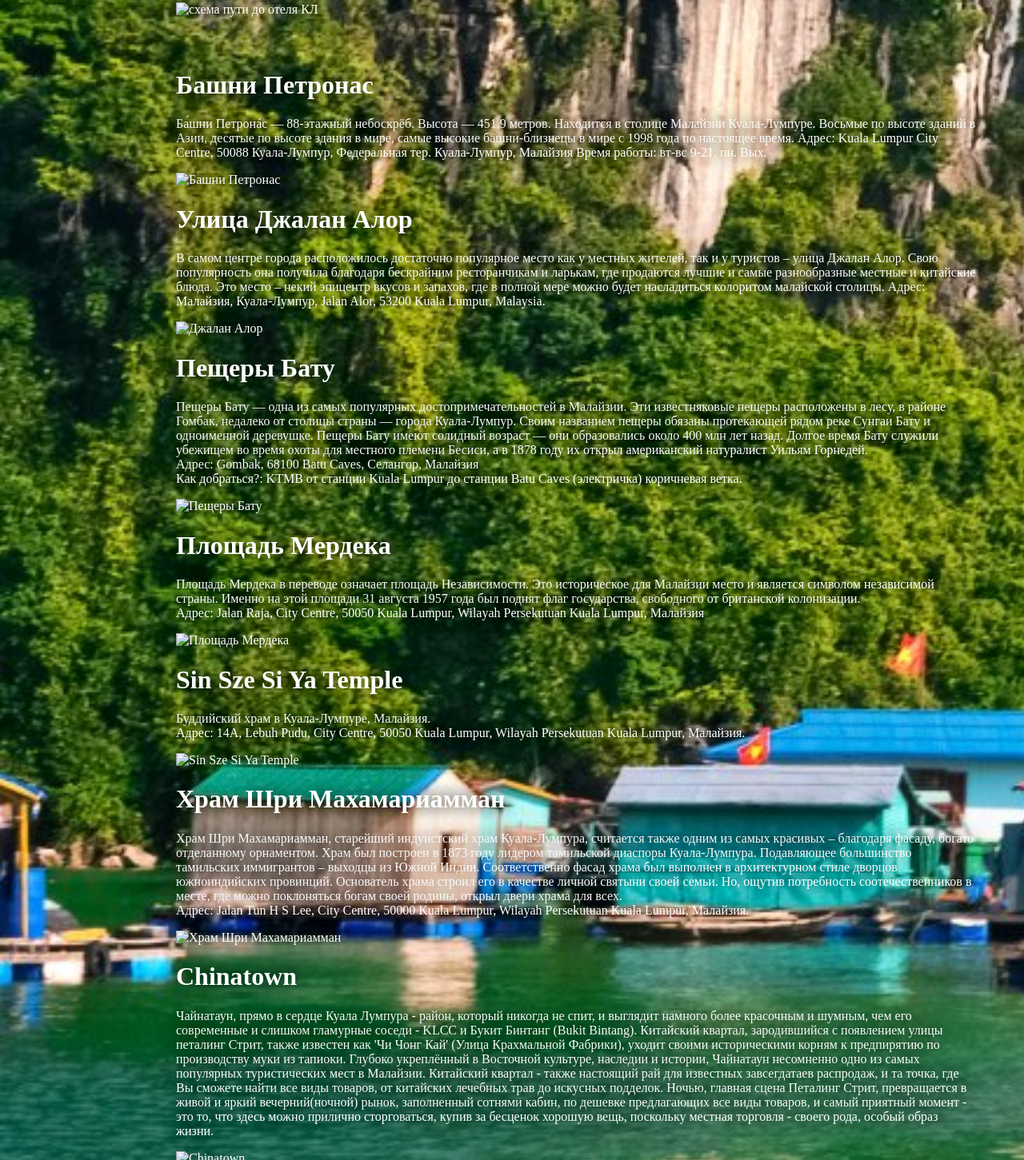
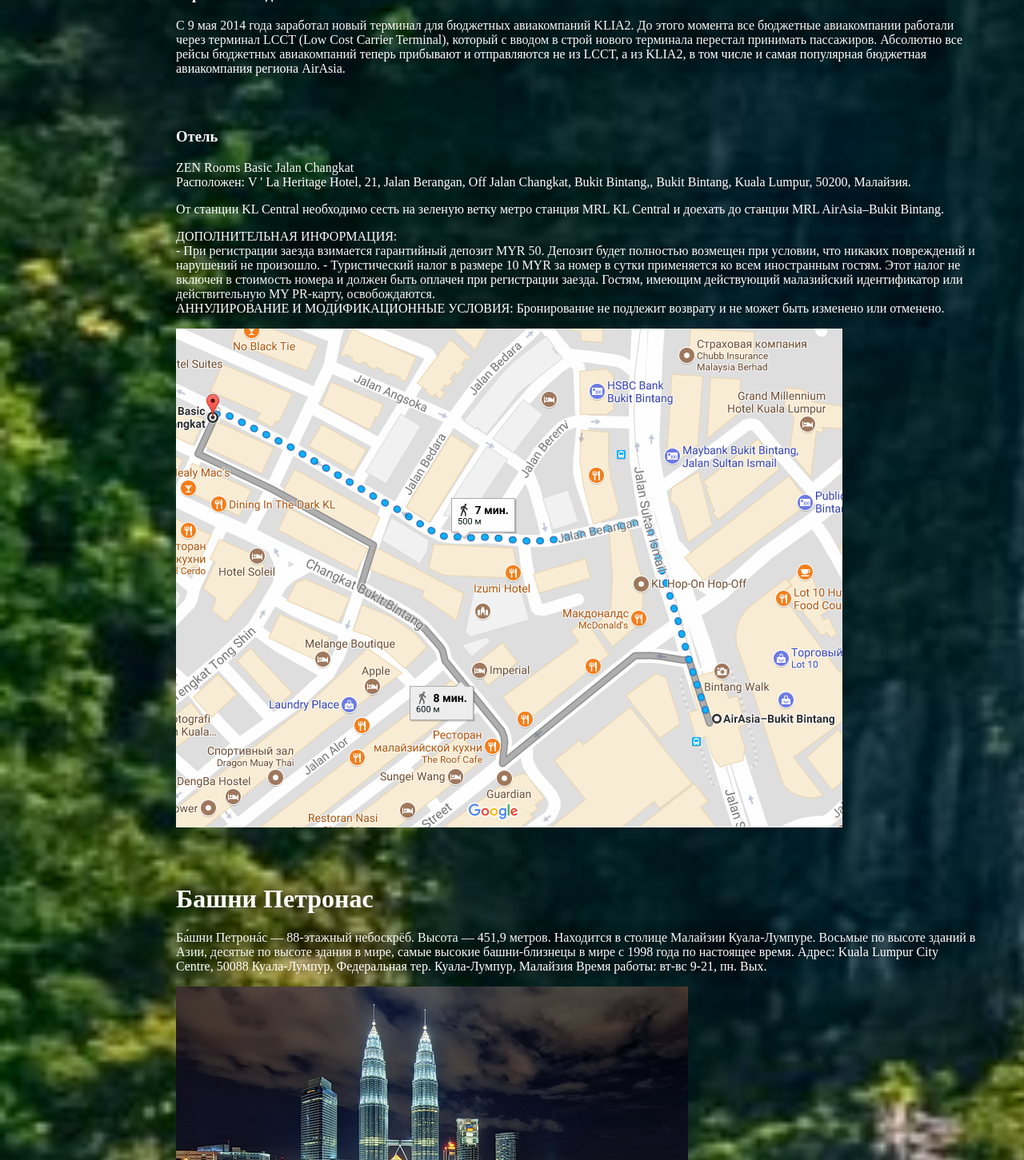
Before and after one commit to garnich/garnich.github.io, a plain HTML site: page trip-helper/pages/Kuala-Lumpur.html in a window 1280 px wide. Shown: the part 2068-3519 px from the top of the page at 80% size. Drawn offline with Linux system fonts and the light colour scheme.

Commit message:
fix image way

```diff
--- a/trip-helper/pages/Kuala-Lumpur.html
+++ b/trip-helper/pages/Kuala-Lumpur.html
@@ -125,7 +125,7 @@
 				третьем этаже аэропорта.
 				Здесь можно обменять деньги. Курс обмена валюты в аэропорту, как и обычно, немного
 				ниже, чем в городе...</p>
-				<p class="skhema"><img src="img/Kuala-Lumpur-International-Airport-Map.png" alt="схема аэропрота КЛ"></p>
+				<p class="skhema"><img src="../img/Kuala-Lumpur-International-Airport-Map.png" alt="схема аэропрота КЛ"></p>
 			<h3>Теперь о том, как добраться из KLIA в город</h3>
 				<p>Самый быстрый способ – на поезде KLIA Express или KLIA Transit . Это быстрейший
 					способ добраться до центра города. Два вида поездов осуществляют сообщение
@@ -200,7 +200,7 @@
 				АННУЛИРОВАНИЕ И МОДИФИКАЦИОННЫЕ УСЛОВИЯ:
 				Бронирование не подлежит возврату и не может быть изменено или отменено.
 					</p>
-		<p class="way"><img src="img/way to hotel KL.png" alt="схема пути до отеля КЛ"></p>
+		<p class="way"><img src="../img/way to hotel KL.png" alt="схема пути до отеля КЛ"></p>
 		</div>
 		<a name="places"></a>
 		<div class="aero places">
@@ -212,7 +212,7 @@
 					Адрес: Kuala Lumpur City Centre, 50088 Куала-Лумпур, Федеральная тер.
 					Куала-Лумпур, Малайзия
 					Время работы: вт-вс 9-21, пн. Вых.</p>
-				<p class="places1"><img src="img/Bashni-Petronas.jpg" alt="Башни Петронас"></p>
+				<p class="places1"><img src="../img/Bashni-Petronas.jpg" alt="Башни Петронас"></p>
 			<h1>Улица Джалан Алор</h1>
 				<p>В самом центре города расположилось достаточно популярное место как у местных
 					жителей, так и у туристов – улица Джалан Алор. Свою популярность она получила
@@ -220,7 +220,7 @@
 					разнообразные местные и китайские блюда. Это место – некий эпицентр вкусов и
 					запахов, где в полной мере можно будет насладиться колоритом малайской столицы.
 					Адрес:  Малайзия, Куала-Лумпур, Jalan Alor, 53200 Kuala Lumpur, Malaysia.</p>
-				<p class="places1"><img src="img/jalan-alor.jpg" alt="Джалан Алор"></p>
+				<p class="places1"><img src="../img/jalan-alor.jpg" alt="Джалан Алор"></p>
 			<h1>Пещеры Бату</h1>
 				<p>Пещеры Бату — одна из самых популярных достопримечательностей в Малайзии.
 					Эти известняковые пещеры расположены в лесу, в районе Гомбак, недалеко от
@@ -232,7 +232,7 @@
 					Адрес: Gombak, 68100 Batu Caves, Селангор, Малайзия</br>
 					Как добраться?: KTMB от станции Kuala Lumpur до станции Batu Caves (электричка)
 					коричневая ветка.</p>
-				<p class="places1"><img src="img/batu caves.jpg" alt="Пещеры Бату"></p>
+				<p class="places1"><img src="../img/batu caves.jpg" alt="Пещеры Бату"></p>
 			<h1>Площадь Мердека</h1>
 				<p>Площадь Мердека в переводе означает площадь Независимости. Это историческое
 					для Малайзии место и является символом независимой страны. Именно на этой площади
@@ -240,12 +240,12 @@
 					колонизации.</br>
 					Адрес: Jalan Raja, City Centre, 50050 Kuala Lumpur, Wilayah Persekutuan Kuala
 					Lumpur, Малайзия</p>
-				<p class="places1"><img src="img/merdeka-square.jpg" alt="Площадь Мердека"></p>
+				<p class="places1"><img src="../img/merdeka-square.jpg" alt="Площадь Мердека"></p>
 			<h1>Sin Sze Si Ya Temple</h1>
 				<p>Буддийский храм в Куала-Лумпуре, Малайзия.</br>
 					Адрес: 14A, Lebuh Pudu, City Centre, 50050 Kuala Lumpur, Wilayah Persekutuan
 					Kuala Lumpur, Малайзия.</p>
-				<p class="places1"><img src="img/Sin Sze Si Ya Temple.jpg" alt="Sin Sze Si Ya Temple"></p>
+				<p class="places1"><img src="../img/Sin Sze Si Ya Temple.jpg" alt="Sin Sze Si Ya Temple"></p>
 			<h1>Храм Шри Махамариамман</h1>
 				<p>Храм Шри Махамариамман, старейший индуистский храм Куала-Лумпура, считается
 					также одним из самых красивых – благодаря фасаду, богато отделанному орнаментом.
@@ -257,7 +257,7 @@
 					родины, открыл двери храма для всех.</br>
 					Адрес: Jalan Tun H S Lee, City Centre, 50000 Kuala Lumpur, Wilayah Persekutuan
 					Kuala Lumpur, Малайзия.</p>
-				<p class="places1"><img src="img/Sri-Mahamariamman.jpg" alt="Храм Шри Махамариамман"></p>
+				<p class="places1"><img src="../img/Sri-Mahamariamman.jpg" alt="Храм Шри Махамариамман"></p>
 			<h1>Chinatown</h1>
 				<p>Чайнатаун, прямо в сердце Куала Лумпура - район, который никогда не спит,
 					и выглядит намного более красочным и шумным, чем его современные и слишком
@@ -273,7 +273,7 @@
 					предлагающих все виды товаров, и самый приятный момент - это то, что здесь
 					можно прилично сторговаться, купив за бесценок хорошую вещь, поскольку местная
 					торговля - своего рода, особый образ жизни.</p>
-				<p class="places1"><img src="img/Chinatown.jpg" alt="Chinatown"></p>
+				<p class="places1"><img src="../img/Chinatown.jpg" alt="Chinatown"></p>
 			<h1>Masjid Negara</h1>
 				<p>Негара (малайск. Masjid Negara) — национальная малайзийская мечеть Куала-Лумпура,
 					построенная в 1965 году. Главный зал мечети вмещает 8 тыс. человек и особенно
@@ -283,7 +283,7 @@
 					углов купола 16, и они ничего не символизируют.</br>
 					Адрес: Jalan Perdana, Tasik Perdana, 50480 Kuala Lumpur, Wilayah Persekutuan
 					Kuala Lumpur, Малайзия.</p>
-				<p class="places1"><img src="img/masjid-negara.jpg" alt="Masjid Negara"></p>
+				<p class="places1"><img src="../img/masjid-negara.jpg" alt="Masjid Negara"></p>
 			<h1>Телебашня Менара</h1>
 				<p>Менара Куала-Лумпур (малайск. Menara Kuala Lumpur, распространено Menara KL)
 					— официальное название куала-лумпурской телебашни. Строительство здания высотой
@@ -295,7 +295,7 @@
 					Menara KL получила неофициальное имя «Сад света».</br>
 					Адрес: Jalan P Ramlee, Kuala Lumpur, 50250 Kuala Lumpur, Wilayah Persekutuan
 					Kuala Lumpur, Малайзия.</p>
-				<p class="places1"><img src="img/KL-tower.jpg" alt="Manara Towe"></p>
+				<p class="places1"><img src="../img/KL-tower.jpg" alt="Manara Towe"></p>
 		</div>
 	</div>
 		<button type="button" name="button"><a href="../index.html">back</a></button>
```
